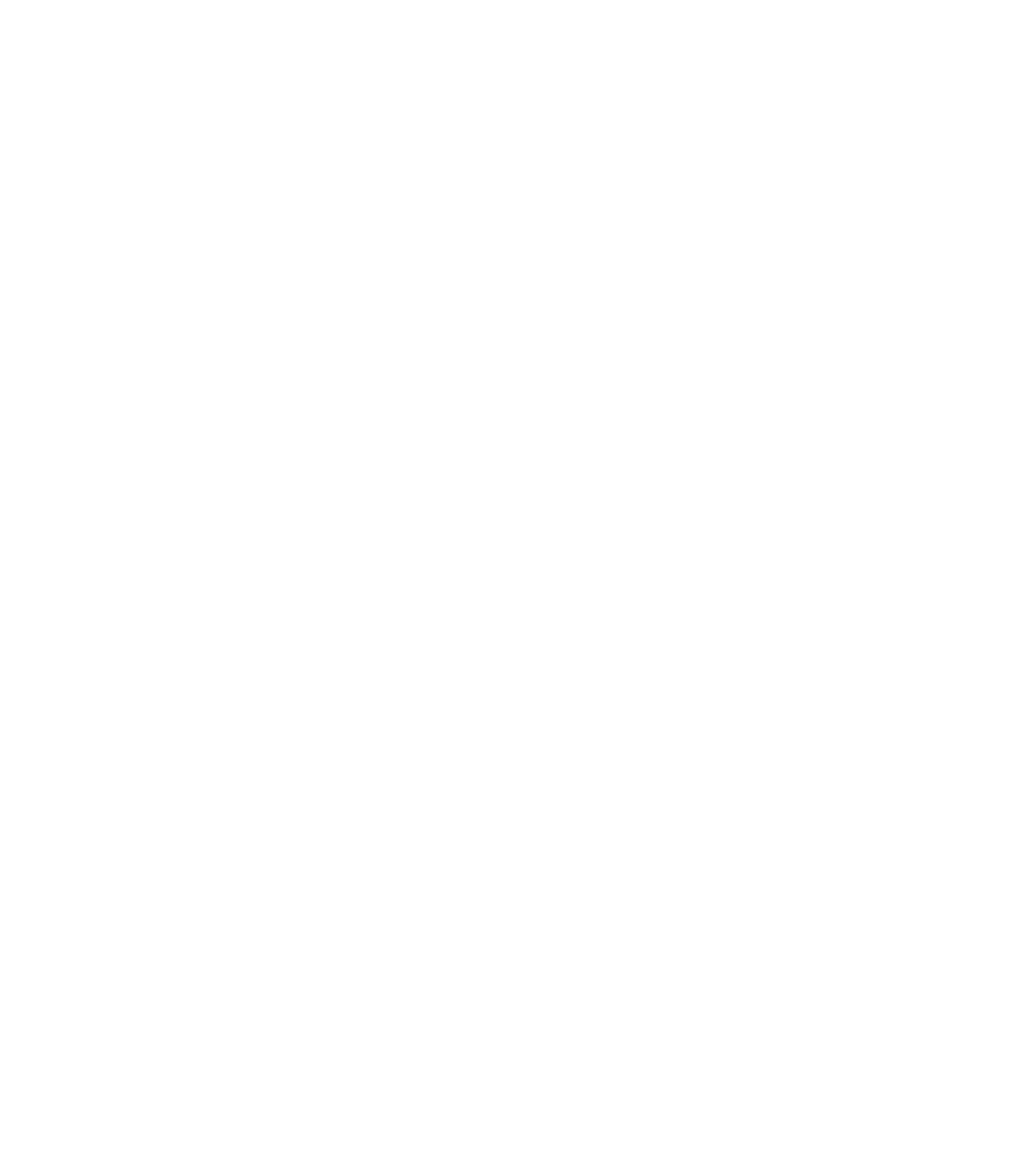
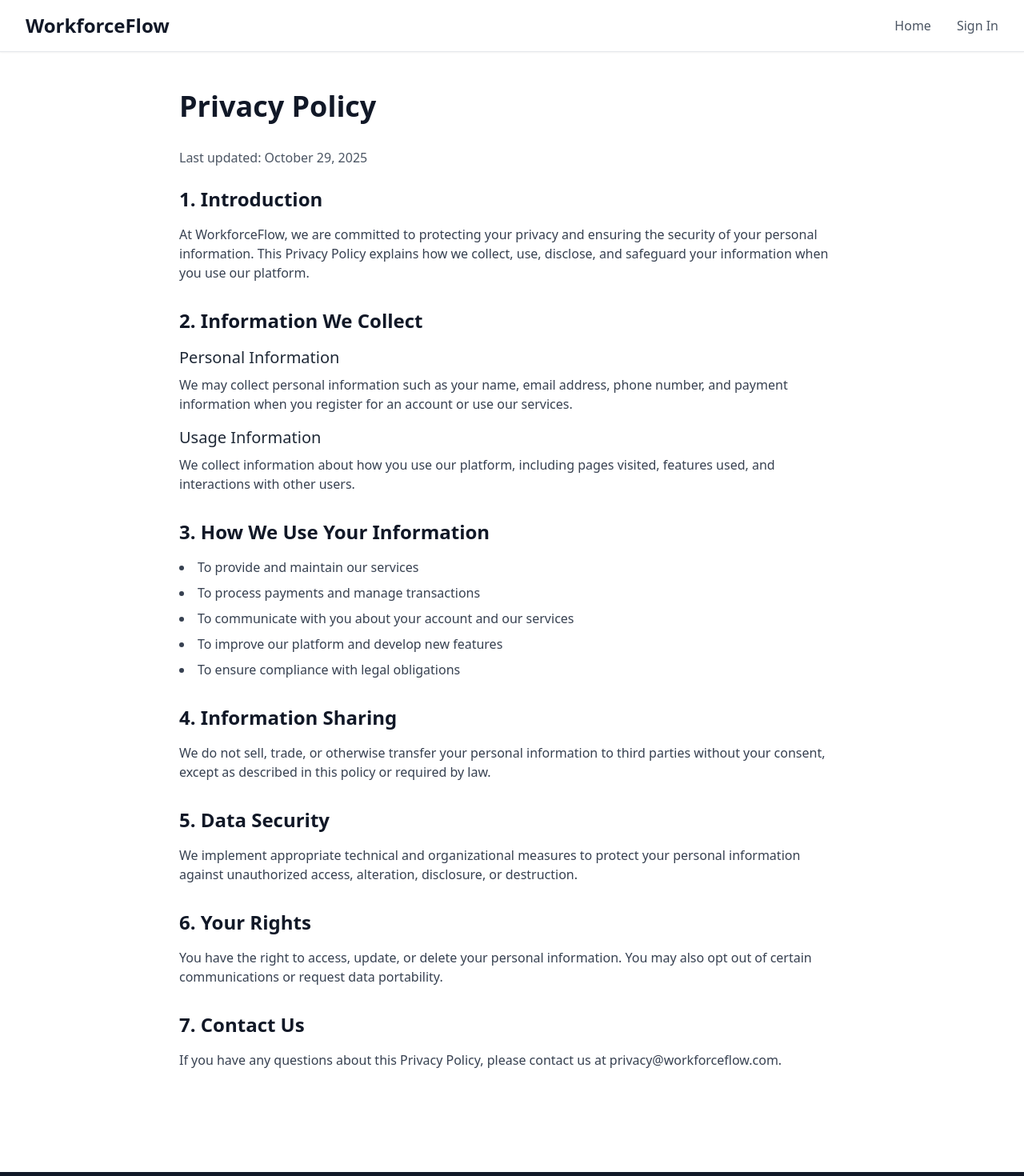
Before and after one commit to Cmay-html/workForce-frontend, a React (Vite) app: page /privacypolicy in a window 1280 px wide. Before the commit this address had no page. Shown: the top 1470 px of the page at 80% size. Before the commit the page ends 800 px from the top, so only its background shows below. Built offline with nearby package versions, Linux system fonts and the light colour scheme.

Commit message:
Privacy-policy page

```diff
--- a/src/App.jsx
+++ b/src/App.jsx
@@ -3,6 +3,7 @@
 import AdminDashboard from './Pages/AdminDashboard';
 import UserManagement from './Pages/admin/UserManagement';
 import LandingPage from './Pages/LandingPage';
+import PrivacyPolicy from './Pages/PrivacyPolicy';
 
 const AdminRoute = ({ children }) => {
   const { user } = useAuth();
@@ -15,6 +16,7 @@
     <BrowserRouter>
       <Routes>
         <Route path='/' element={<LandingPage />}/>
+        <Route path='/privacypolicy' element={<PrivacyPolicy />}/>
         <Route path="/admin" element={<AdminRoute><AdminDashboard /></AdminRoute>} />
         <Route path="/admin/users" element={<AdminRoute><UserManagement /></AdminRoute>} />
         <Route path="/unauthorized" element={<h1>Unauthorized Access</h1>} />
--- a/src/Pages/LandingPage.jsx
+++ b/src/Pages/LandingPage.jsx
@@ -273,8 +273,8 @@
             <div>
               <h4 className="text-sm font-semibold mb-4 text-gray-200 uppercase tracking-wide">Platform</h4>
               <ul className="space-y-3 text-gray-400 text-sm">
-                <li><Link to="/find-work" className="hover:text-orange-500 transition-colors duration-300">Find Work</Link></li>
-                <li><Link to="/post-project" className="hover:text-orange-500 transition-colors duration-300">Post Project</Link></li>
+                <li><Link to="/register" className="hover:text-orange-500 transition-colors duration-300">Find Work</Link></li>
+                <li><Link to="/register" className="hover:text-orange-500 transition-colors duration-300">Post Project</Link></li>
                 <li><Link to="/enterprise" className="hover:text-orange-500 transition-colors duration-300">Enterprise</Link></li>
               </ul>
             </div>
@@ -289,7 +289,7 @@
             <div>
               <h4 className="text-sm font-semibold mb-4 text-gray-200 uppercase tracking-wide">Legal</h4>
               <ul className="space-y-3 text-gray-400 text-sm">
-                <li><Link to="/privacy-policy" className="hover:text-orange-500 transition-colors duration-300">Privacy Policy</Link></li>
+                <li><Link to="/privacypolicy" className="hover:text-orange-500 transition-colors duration-300">Privacy Policy</Link></li>
                 <li><Link to="/terms-of-service" className="hover:text-orange-500 transition-colors duration-300">Terms of Service</Link></li>
                 <li><Link to="/cookie-policy" className="hover:text-orange-500 transition-colors duration-300">Cookie Policy</Link></li>
               </ul>
--- /dev/null
+++ b/src/Pages/PrivacyPolicy.jsx
@@ -0,0 +1,101 @@
+import React from 'react';
+import { Link } from 'react-router-dom';
+
+const PrivacyPolicy = () => {
+  return (
+    <div className="min-h-screen bg-white font-sans">
+      {/* Navigation */}
+      <nav className="bg-white border-b border-gray-200 sticky top-0 z-50 shadow-sm">
+        <div className="max-w-7xl mx-auto px-4 sm:px-6 lg:px-8">
+          <div className="flex justify-between items-center h-16">
+            <div className="flex items-center">
+              <Link to="/" className="text-2xl font-bold text-gray-900">WorkforceFlow</Link>
+            </div>
+            <div className="hidden md:flex items-center space-x-8">
+              <Link to="/" className="text-gray-600 hover:text-orange-500 transition-colors duration-200">Home</Link>
+              <Link to="/login" className="text-gray-600 hover:text-orange-500 transition-colors duration-200">Sign In</Link>
+            </div>
+          </div>
+        </div>
+      </nav>
+
+      {/* Main Content */}
+      <main className="max-w-4xl mx-auto px-4 sm:px-6 lg:px-8 py-12">
+        <h1 className="text-4xl font-bold text-gray-900 mb-8">Privacy Policy</h1>
+
+        <div className="prose prose-lg max-w-none">
+          <p className="text-gray-600 mb-6">
+            Last updated: October 29, 2025
+          </p>
+
+          <section className="mb-8">
+            <h2 className="text-2xl font-semibold text-gray-900 mb-4">1. Introduction</h2>
+            <p className="text-gray-700 mb-4">
+              At WorkforceFlow, we are committed to protecting your privacy and ensuring the security of your personal information. This Privacy Policy explains how we collect, use, disclose, and safeguard your information when you use our platform.
+            </p>
+          </section>
+
+          <section className="mb-8">
+            <h2 className="text-2xl font-semibold text-gray-900 mb-4">2. Information We Collect</h2>
+            <h3 className="text-xl font-medium text-gray-800 mb-2">Personal Information</h3>
+            <p className="text-gray-700 mb-4">
+              We may collect personal information such as your name, email address, phone number, and payment information when you register for an account or use our services.
+            </p>
+            <h3 className="text-xl font-medium text-gray-800 mb-2">Usage Information</h3>
+            <p className="text-gray-700 mb-4">
+              We collect information about how you use our platform, including pages visited, features used, and interactions with other users.
+            </p>
+          </section>
+
+          <section className="mb-8">
+            <h2 className="text-2xl font-semibold text-gray-900 mb-4">3. How We Use Your Information</h2>
+            <ul className="list-disc list-inside text-gray-700 space-y-2">
+              <li>To provide and maintain our services</li>
+              <li>To process payments and manage transactions</li>
+              <li>To communicate with you about your account and our services</li>
+              <li>To improve our platform and develop new features</li>
+              <li>To ensure compliance with legal obligations</li>
+            </ul>
+          </section>
+
+          <section className="mb-8">
+            <h2 className="text-2xl font-semibold text-gray-900 mb-4">4. Information Sharing</h2>
+            <p className="text-gray-700 mb-4">
+              We do not sell, trade, or otherwise transfer your personal information to third parties without your consent, except as described in this policy or required by law.
+            </p>
+          </section>
+
+          <section className="mb-8">
+            <h2 className="text-2xl font-semibold text-gray-900 mb-4">5. Data Security</h2>
+            <p className="text-gray-700 mb-4">
+              We implement appropriate technical and organizational measures to protect your personal information against unauthorized access, alteration, disclosure, or destruction.
+            </p>
+          </section>
+
+          <section className="mb-8">
+            <h2 className="text-2xl font-semibold text-gray-900 mb-4">6. Your Rights</h2>
+            <p className="text-gray-700 mb-4">
+              You have the right to access, update, or delete your personal information. You may also opt out of certain communications or request data portability.
+            </p>
+          </section>
+
+          <section className="mb-8">
+            <h2 className="text-2xl font-semibold text-gray-900 mb-4">7. Contact Us</h2>
+            <p className="text-gray-700 mb-4">
+              If you have any questions about this Privacy Policy, please contact us at privacy@workforceflow.com.
+            </p>
+          </section>
+        </div>
+      </main>
+
+      {/* Footer */}
+      <footer className="bg-gray-900 text-white py-8 mt-12">
+        <div className="max-w-7xl mx-auto px-4 sm:px-6 lg:px-8 text-center">
+          <p>&copy; 2025 WorkforceFlow. All rights reserved.</p>
+        </div>
+      </footer>
+    </div>
+  );
+};
+
+export default PrivacyPolicy;
```
